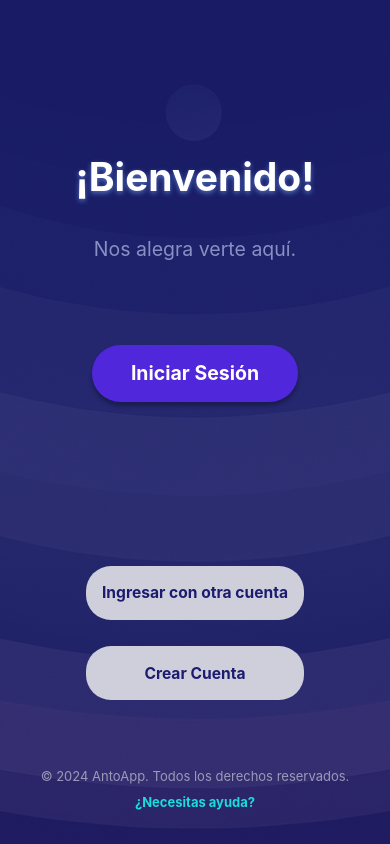
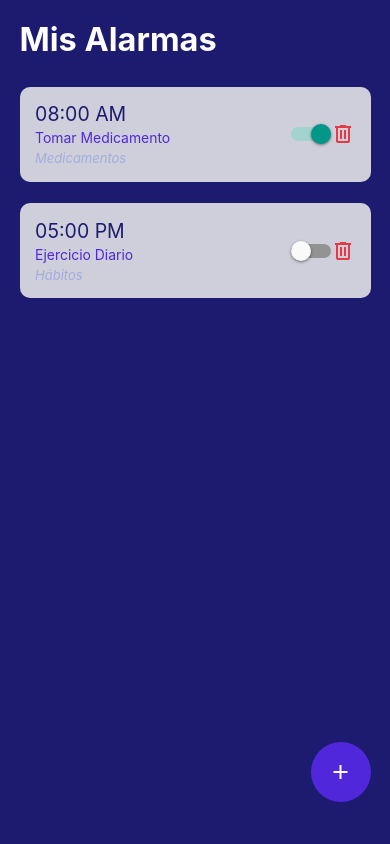
Before and after one commit to Mar-cere/Anto, a React Native app: screen /Alarms in a window 390 px wide. Built offline with nearby package versions, Linux system fonts and the light colour scheme.

Commit message:
AlarmScreen added

```diff
--- a/App.tsx
+++ b/App.tsx
@@ -11,6 +11,7 @@ import HelpScreen from './screens/HelpScreen';
 import RecoverScreen from './screens/RecoverScreen';
 import HabitsScreen from './screens/HabitsScreen';
 import TaskScreen from './screens/TaskScreen';
+import AlarmScreen from './screens/AlarmScreen';
 
 
 // Crea el stack de navegación
@@ -67,6 +68,11 @@ const App = () => {
           component={TaskScreen}
           options={{ headerShown: false }}
         />
+        <Stack.Screen
+          name="Alarms"
+          component={AlarmScreen}
+          options={{ headerShown: false }}
+        />
       </Stack.Navigator>
     </NavigationContainer>
     </SafeAreaProvider>
--- /dev/null
+++ b/screens/AlarmScreen.js
@@ -0,0 +1,292 @@
+import React, { useState } from 'react';
+import {
+  View,
+  Text,
+  StyleSheet,
+  TouchableOpacity,
+  FlatList,
+  Modal,
+  TextInput,
+  Alert,
+  Switch,
+  Dimensions,
+} from 'react-native';
+import Icon from 'react-native-vector-icons/MaterialCommunityIcons';
+
+const { width, height } = Dimensions.get('window');
+
+const AlarmScreen = () => {
+  const [alarms, setAlarms] = useState([
+    {
+      id: '1',
+      time: '08:00 AM',
+      label: 'Tomar Medicamento',
+      category: 'Medicamentos',
+      active: true,
+    },
+    {
+      id: '2',
+      time: '05:00 PM',
+      label: 'Ejercicio Diario',
+      category: 'Hábitos',
+      active: false,
+    },
+  ]);
+
+  const [modalVisible, setModalVisible] = useState(false);
+  const [newAlarm, setNewAlarm] = useState({
+    time: '',
+    label: '',
+    category: 'General',
+  });
+
+  const categories = ['Medicamentos', 'Pausas', 'Hábitos', 'Citas', 'General'];
+
+  const handleAddAlarm = () => {
+    if (!newAlarm.time || !newAlarm.label || !newAlarm.category) {
+      Alert.alert('Error', 'Por favor, completa todos los campos antes de agregar una alarma.');
+      return;
+    }
+
+    const newId = (alarms.length + 1).toString();
+    setAlarms([
+      ...alarms,
+      { id: newId, ...newAlarm, active: true },
+    ]);
+    setNewAlarm({ time: '', label: '', category: 'General' });
+    setModalVisible(false);
+  };
+
+  const handleDeleteAlarm = (id) => {
+    Alert.alert(
+      'Eliminar Alarma',
+      '¿Estás seguro de que quieres eliminar esta alarma?',
+      [
+        { text: 'Cancelar', style: 'cancel' },
+        {
+          text: 'Eliminar',
+          style: 'destructive',
+          onPress: () => setAlarms(alarms.filter((alarm) => alarm.id !== id)),
+        },
+      ]
+    );
+  };
+
+  const toggleAlarm = (id) => {
+    setAlarms(
+      alarms.map((alarm) =>
+        alarm.id === id ? { ...alarm, active: !alarm.active } : alarm
+      )
+    );
+  };
+
+  const renderAlarmItem = ({ item }) => (
+    <View style={styles.alarmItem}>
+      <View style={styles.alarmInfo}>
+        <Text style={styles.alarmTime}>{item.time}</Text>
+        <Text style={styles.alarmLabel}>{item.label}</Text>
+        <Text style={styles.alarmCategory}>{item.category}</Text>
+      </View>
+      <View style={styles.alarmActions}>
+        <Switch
+          value={item.active}
+          onValueChange={() => toggleAlarm(item.id)}
+        />
+        <TouchableOpacity onPress={() => handleDeleteAlarm(item.id)}>
+          <Icon name="trash-can-outline" size={24} color="#E63946" />
+        </TouchableOpacity>
+      </View>
+    </View>
+  );
+
+  return (
+    <View style={styles.container}>
+      <Text style={styles.title}>Mis Alarmas</Text>
+      <FlatList
+        data={alarms}
+        renderItem={renderAlarmItem}
+        keyExtractor={(item) => item.id}
+        contentContainerStyle={styles.alarmList}
+      />
+      <TouchableOpacity
+        style={styles.addButton}
+        onPress={() => setModalVisible(true)}
+      >
+        <Icon name="plus" size={24} color="#FFFFFF" />
+      </TouchableOpacity>
+      <Modal
+        visible={modalVisible}
+        transparent={true}
+        animationType="slide"
+        onRequestClose={() => setModalVisible(false)}
+      >
+        <View style={styles.modalContainer}>
+          <View style={styles.modalContent}>
+            <Text style={styles.modalTitle}>Agregar Nueva Alarma</Text>
+            <TextInput
+              style={styles.input}
+              placeholder="Hora (ej: 08:00 AM)"
+              placeholderTextColor="#A3ADDB"
+              value={newAlarm.time}
+              onChangeText={(text) => setNewAlarm((prev) => ({ ...prev, time: text }))}
+            />
+            <TextInput
+              style={styles.input}
+              placeholder="Etiqueta"
+              placeholderTextColor="#A3ADDB"
+              value={newAlarm.label}
+              onChangeText={(text) => setNewAlarm((prev) => ({ ...prev, label: text }))}
+            />
+            <View style={styles.categoryContainer}>
+              {categories.map((category) => (
+                <TouchableOpacity
+                  key={category}
+                  style={[
+                    styles.categoryButton,
+                    newAlarm.category === category && styles.selectedCategory,
+                  ]}
+                  onPress={() => setNewAlarm((prev) => ({ ...prev, category }))}
+                >
+                  <Text style={styles.categoryText}>{category}</Text>
+                </TouchableOpacity>
+              ))}
+            </View>
+            <View style={styles.modalButtons}>
+              <TouchableOpacity style={styles.modalButton} onPress={handleAddAlarm}>
+                <Text style={styles.modalButtonText}>Guardar</Text>
+              </TouchableOpacity>
+              <TouchableOpacity
+                style={[styles.modalButton, styles.cancelButton]}
+                onPress={() => setModalVisible(false)}
+              >
+                <Text style={styles.modalButtonText}>Cancelar</Text>
+              </TouchableOpacity>
+            </View>
+          </View>
+        </View>
+      </Modal>
+    </View>
+  );
+};
+
+const styles = StyleSheet.create({
+  container: {
+    flex: 1,
+    backgroundColor: '#1D1B70',
+    padding: width / 20,
+  },
+  title: {
+    fontSize: width / 12,
+    color: '#FFFFFF',
+    fontWeight: 'bold',
+    marginBottom: height / 30,
+  },
+  alarmList: {
+    paddingBottom: height / 10,
+  },
+  alarmItem: {
+    backgroundColor: '#CECFDB',
+    borderRadius: 10,
+    marginBottom: height / 40,
+    padding: width / 25,
+    flexDirection: 'row',
+    justifyContent: 'space-between',
+    alignItems: 'center',
+  },
+  alarmInfo: {
+    flex: 1,
+  },
+  alarmTime: {
+    fontSize: width / 20,
+    color: '#1D1B70',
+  },
+  alarmLabel: {
+    fontSize: width / 28,
+    color: '#5127DB',
+    marginVertical: 4,
+  },
+  alarmCategory: {
+    fontSize: width / 30,
+    color: '#A3ADDB',
+    fontStyle: 'italic',
+  },
+  alarmActions: {
+    flexDirection: 'row',
+    alignItems: 'center',
+  },
+  addButton: {
+    position: 'absolute',
+    bottom: height / 20,
+    right: width / 20,
+    backgroundColor: '#5127DB',
+    borderRadius: 30,
+    width: 60,
+    height: 60,
+    justifyContent: 'center',
+    alignItems: 'center',
+  },
+  modalContainer: {
+    flex: 1,
+    backgroundColor: 'rgba(0, 0, 0, 0.5)',
+    justifyContent: 'center',
+    alignItems: 'center',
+  },
+  modalContent: {
+    backgroundColor: '#CECFDB',
+    borderRadius: 10,
+    padding: width / 15,
+    width: '80%',
+  },
+  modalTitle: {
+    fontSize: width / 20,
+    color: '#1D1B70',
+    fontWeight: 'bold',
+    marginBottom: height / 40,
+  },
+  input: {
+    backgroundColor: '#FFFFFF',
+    borderRadius: 8,
+    padding: 10,
+    marginBottom: height / 50,
+    color: '#1D1B70',
+  },
+  categoryContainer: {
+    flexDirection: 'row',
+    flexWrap: 'wrap',
+    justifyContent: 'space-around',
+    marginBottom: height / 50,
+  },
+  categoryButton: {
+    backgroundColor: '#A3ADDB',
+    borderRadius: 10,
+    padding: 10,
+    margin: 5,
+  },
+  selectedCategory: {
+    backgroundColor: '#5127DB',
+  },
+  categoryText: {
+    color: '#FFFFFF',
+    fontSize: width / 30,
+  },
+  modalButtons: {
+    flexDirection: 'row',
+    justifyContent: 'space-between',
+  },
+  modalButton: {
+    backgroundColor: '#5127DB',
+    borderRadius: 10,
+    paddingVertical: height / 90,
+    paddingHorizontal: width / 20,
+    alignItems: 'center',
+  },
+  modalButtonText: {
+    color: '#FFFFFF',
+    fontSize: width / 28,
+  },
+  cancelButton: {
+    backgroundColor: '#A3ADDB',
+  },
+});
+
+export default AlarmScreen;
```
